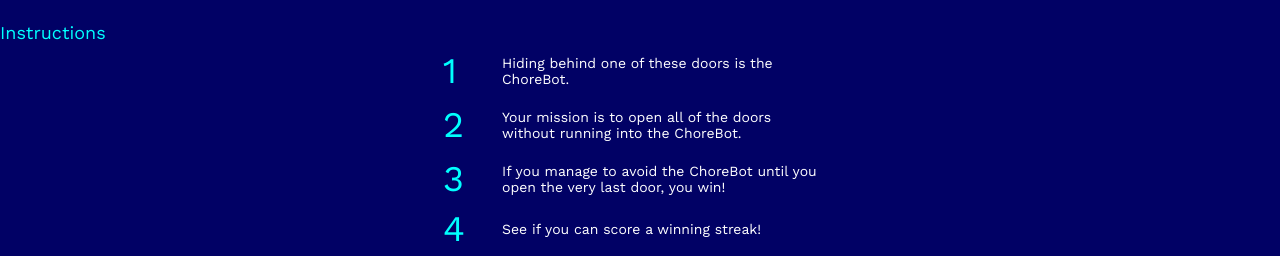
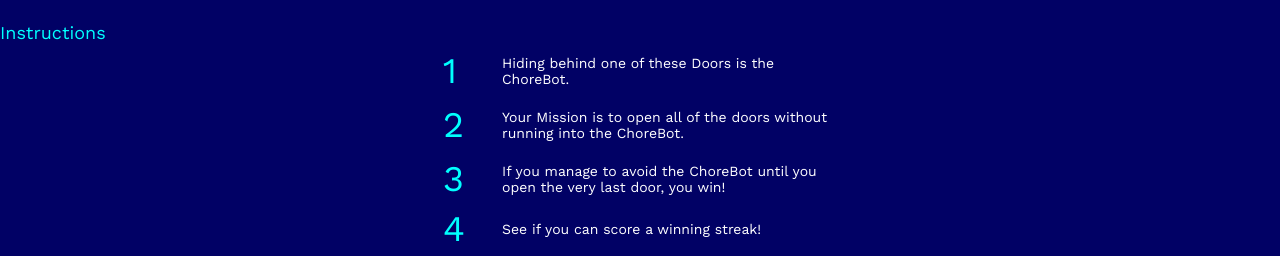
Before and after one commit to 17bcs029/ChoredoorGame, a plain HTML site: page index.html in a window 1280 px wide. Shown: the part 649-905 px from the top of the page. Drawn offline with nearby package versions, Linux system fonts and the light colour scheme.

Commit message:
Changes in GUI

```diff
--- a/index.html
+++ b/index.html
@@ -17,11 +17,11 @@
     <table class="instructions-row">
       <tr>
         <td class="instructions-number">1</td>
-        <td class="instructions-text">Hiding behind one of these doors is the ChoreBot.</td>
+        <td class="instructions-text">Hiding behind one of these Doors is the ChoreBot.</td>
       </tr>
       <tr>
         <td class="instructions-number">2</td>
-        <td class="instructions-text">Your mission is to open all of the doors without running into the ChoreBot.</td>
+        <td class="instructions-text">Your Mission is to open all of the doors without running into the ChoreBot.</td>
       </tr>
       <tr>
         <td class="instructions-number">3</td>
```
